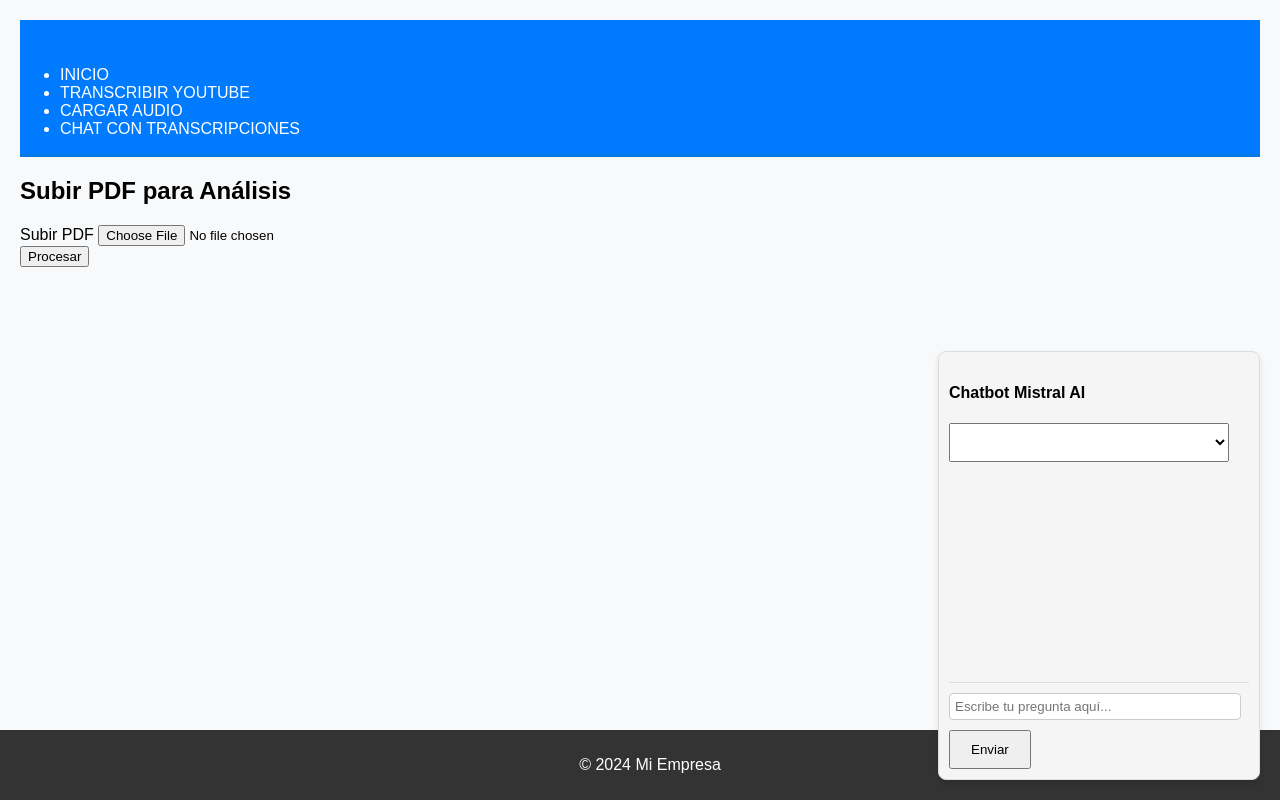
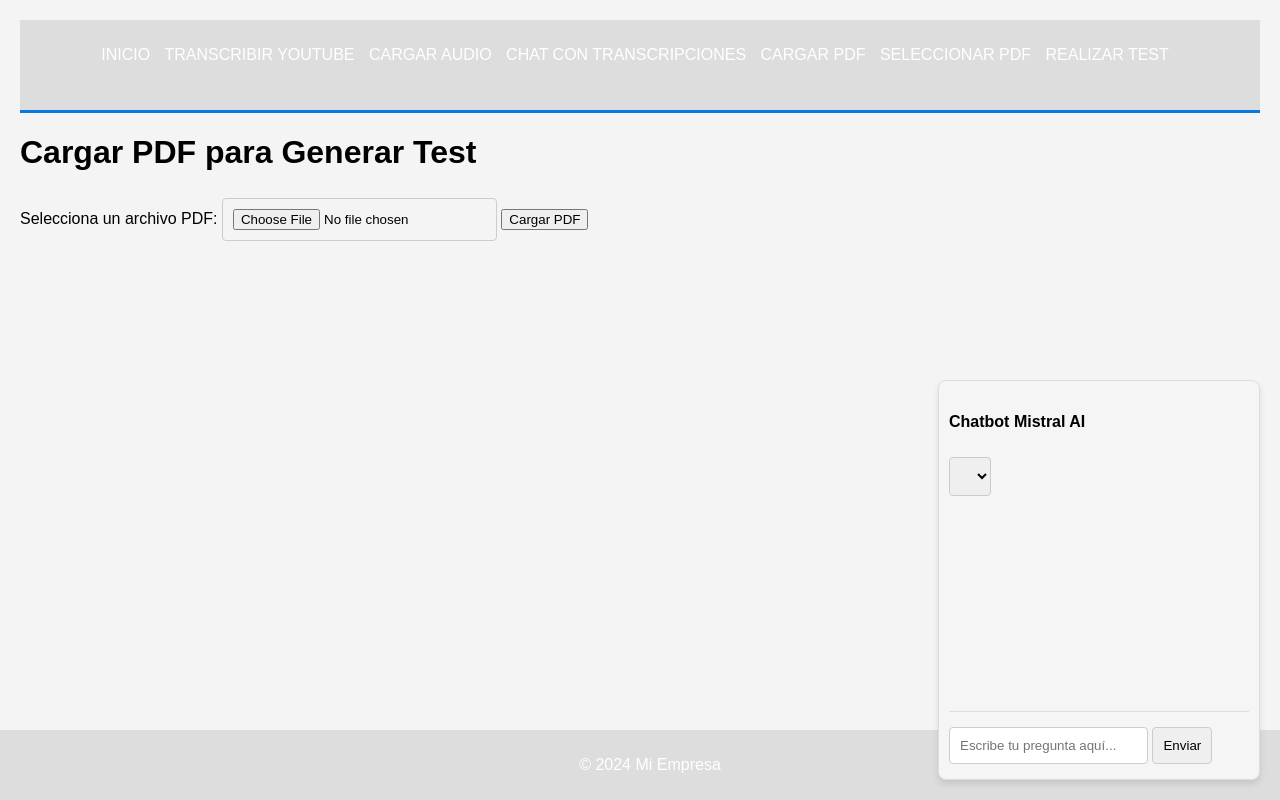
Before and after one commit to cadamar1236/Proyecto, a Flask app: page /upload_pdf in a window 1280 px wide. Run offline with Flask 3, Linux system fonts and the light colour scheme; lists and menus that the app fills with data are empty; some libraries are stand-ins or nearby versions.

Commit message:
Nuevo subida langchain con generación de tests y plantillas

```diff
--- a/mi-proyecto-web/app/templates/base.html
+++ b/mi-proyecto-web/app/templates/base.html
@@ -6,7 +6,17 @@
     <title>{% block title %}Mi Página Web{% endblock %}</title>
     <link rel="stylesheet" href="{{ url_for('static', filename='styles.css') }}">
     <style>
-        body { font-family: Arial, sans-serif; margin: 20px; }
+        body { font-family: Arial, sans-serif; margin: 20px; background-color: #f4f4f4; }
+        header, footer { background-color: #ddd; padding: 10px; text-align: center; }
+        nav ul { list-style-type: none; padding: 0; }
+        nav ul li { display: inline; margin-right: 10px; }
+        nav ul li a { text-decoration: none; }
+        #flash-messages { margin-bottom: 20px; }
+        .flash.success { color: green; }
+        .flash.error { color: red; }
+        input[type="text"], input[type="file"], select, button { padding: 10px; margin: 5px 0; border: 1px solid #ccc; border-radius: 4px; }
+        .submit-btn { background-color: #007bff; color: white; border: none; cursor: pointer; }
+        .submit-btn:hover { background-color: #0056b3; }
         #chatbot-container {
             position: fixed;
             bottom: 20px;
@@ -25,21 +35,10 @@
             padding: 5px;
             margin-bottom: 10px;
         }
-        .flash.success { color: green; }
-        .flash.error { color: red; }
-        #chat-input {
-            width: calc(100% - 20px);
-            padding: 5px;
-            margin-bottom: 10px;
-            border-radius: 4px;
-            border: 1px solid #ccc;
-        }
         .chat-container { display: flex; flex-direction: column; margin-bottom: 20px; }
         .user-message, .bot-response { margin: 5px 0; }
         .user-message { align-self: flex-end; }
         .bot-response { align-self: flex-start; }
-        input[type="text"], select { width: calc(100% - 20px); padding: 10px; margin-bottom: 10px; }
-        button { padding: 10px 20px; }
     </style>
 </head>
 <body>
@@ -50,6 +49,10 @@
                 <li><a href="{{ url_for('transcribe_youtube') }}">Transcribir YouTube</a></li>
                 <li><a href="{{ url_for('upload_audio') }}">Cargar Audio</a></li>
                 <li><a href="{{ url_for('chat_interface') }}">Chat con Transcripciones</a></li>
+                <!-- Nuevos enlaces añadidos -->
+                <li><a href="{{ url_for('upload_pdf') }}">Cargar PDF</a></li>
+                <li><a href="{{ url_for('select_pdf') }}">Seleccionar PDF</a></li>
+                <li><a href="{{ url_for('take_test') }}">Realizar Test</a></li>
             </ul>
         </nav>
     </header>
@@ -76,7 +79,6 @@
         <h4>Chatbot Mistral AI</h4>
         <select id="transcription-select">
             <!-- Las opciones de transcripción se deben cargar aquí -->
-            <!-- Esto se reemplazará dinámicamente basado en la implementación del servidor -->
         </select>
         <div id="chat-messages"></div>
         <input type="text" id="chat-input" placeholder="Escribe tu pregunta aquí...">
@@ -87,8 +89,8 @@
         function sendMessage() {
             var userInput = document.getElementById('chat-input').value;
             var transcriptionSelected = document.getElementById('transcription-select').value;
-            console.log("Enviando mensaje:", userInput); // Para depuración
-            console.log("Transcripción seleccionada:", transcriptionSelected); // Para depuración
+            console.log("Enviando mensaje:", userInput);
+            console.log("Transcripción seleccionada:", transcriptionSelected);
 
             fetch('/chat', {
                 method: 'POST',
@@ -121,6 +123,5 @@
             document.getElementById('chat-input').value = ''; // Limpia el campo de entrada después de enviar
         }
     </script>
-
 </body>
 </html>
--- a/mi-proyecto-web/app/templates/upload_pdf.html
+++ b/mi-proyecto-web/app/templates/upload_pdf.html
@@ -1,16 +1,12 @@
-<!-- templates/upload_pdf.html -->
 {% extends "base.html" %}
 
+{% block title %}Cargar PDF{% endblock %}
+
 {% block content %}
-<h2>Subir PDF para Análisis</h2>
-<form method="POST" enctype="multipart/form-data">
-    {{ form.hidden_tag() }}
-    <div>
-        {{ form.pdf.label }}
-        {{ form.pdf() }}
-    </div>
-    <div>
-        {{ form.submit() }}
-    </div>
+<h1>Cargar PDF para Generar Test</h1>
+<form action="/upload_pdf" method="post" enctype="multipart/form-data">
+    <label for="pdf">Selecciona un archivo PDF:</label>
+    <input type="file" id="pdf" name="pdf" accept=".pdf" required>
+    <input type="submit" value="Cargar PDF">
 </form>
 {% endblock %}
--- a/mi-proyecto-web/app/views.py
+++ b/mi-proyecto-web/app/views.py
@@ -108,6 +108,13 @@ def upload_pdf1():
         session['pdf_content'] = pdf_content  # Almacenamos el contenido en la sesión
         return redirect(url_for('generate_test_route'))
     return render_template('upload_pdf.html', form=form)
+
+@app.route('/select_pdf')
+def select_pdf():
+    pdfs_dir = os.path.join(app.root_path, 'uploads')
+    pdf_files = [f for f in os.listdir(pdfs_dir) if f.endswith('.pdf')]
+
+    return render_template('select_pdf.html', pdf_files=pdf_files)
 
 def read_pdf_content(pdf_path):
     doc = fitz.open(pdf_path)
```
Also changed, not shown: mi-proyecto-web/app/templates/select_pdf.html (added, +16 -0 lines), mi-proyecto-web/app/templates/take_test.html (added, +21 -0 lines).
